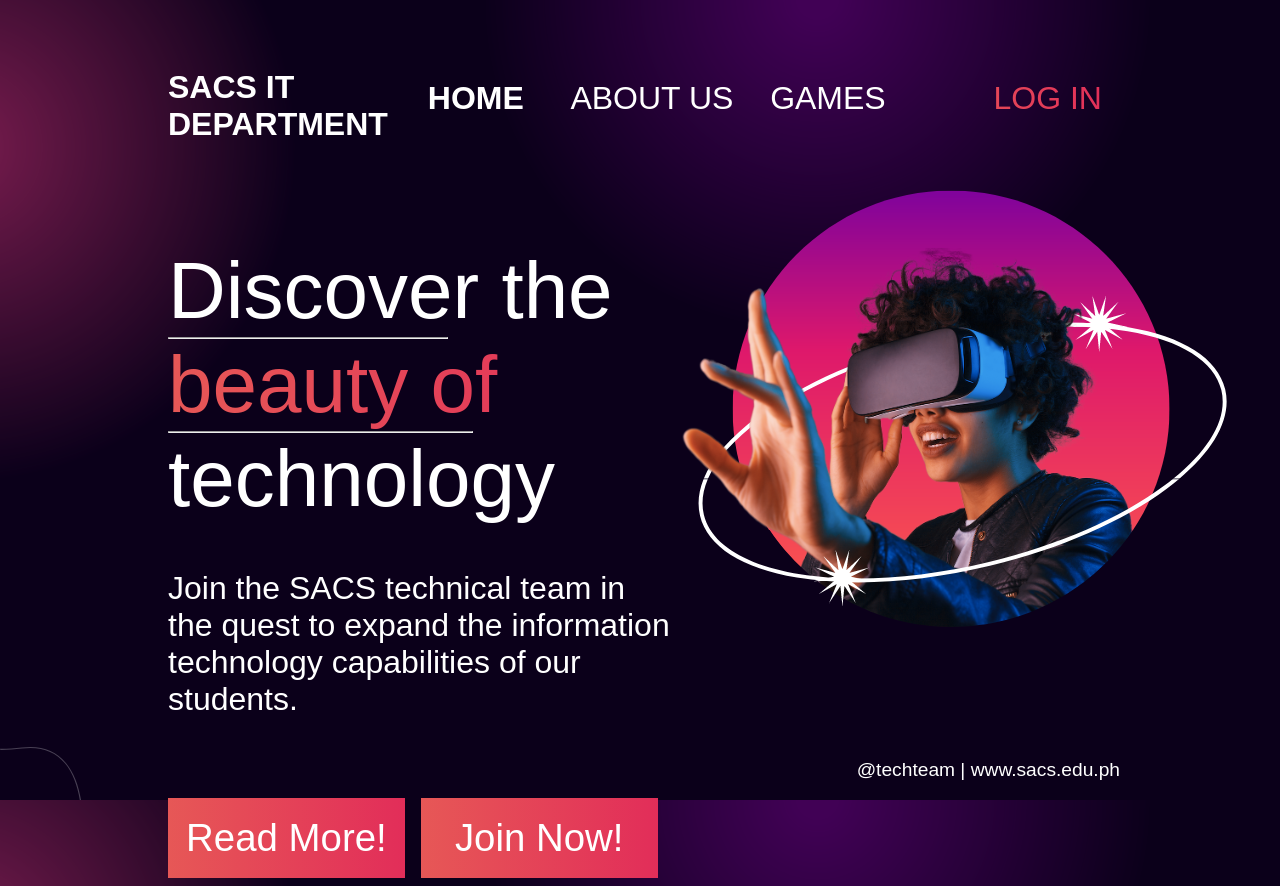
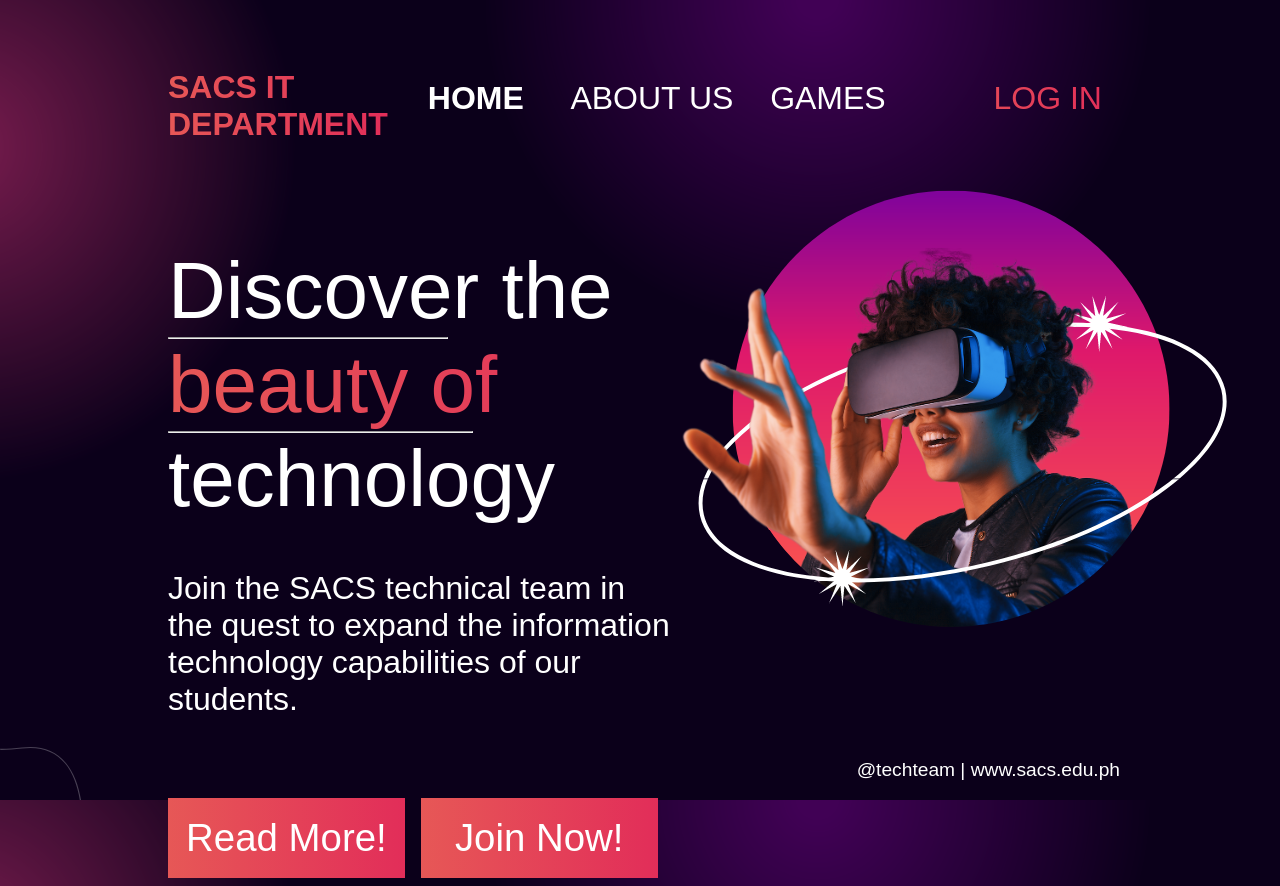
Before and after one commit to walpuerto/SACS-IT-Department, a plain HTML site: page index.html in a window 1280 px wide. Drawn offline with Linux system fonts and the light colour scheme.

Commit message:
Update index.html

```diff
--- a/index.html
+++ b/index.html
@@ -9,7 +9,7 @@
 </head>
 <body>
     <div id="header">
-        <h1 class="headerText purpleple" id="ye">SACS IT<br>DEPARTMENT</h1>
+        <h1 class="headerText purple" id="ye">SACS IT<br>DEPARTMENT</h1>
         <p class="headerText" ><b>HOME</b></p>
         <p class="headerText" >ABOUT US</p>
         <p class="headerText"> GAMES</p>
```
